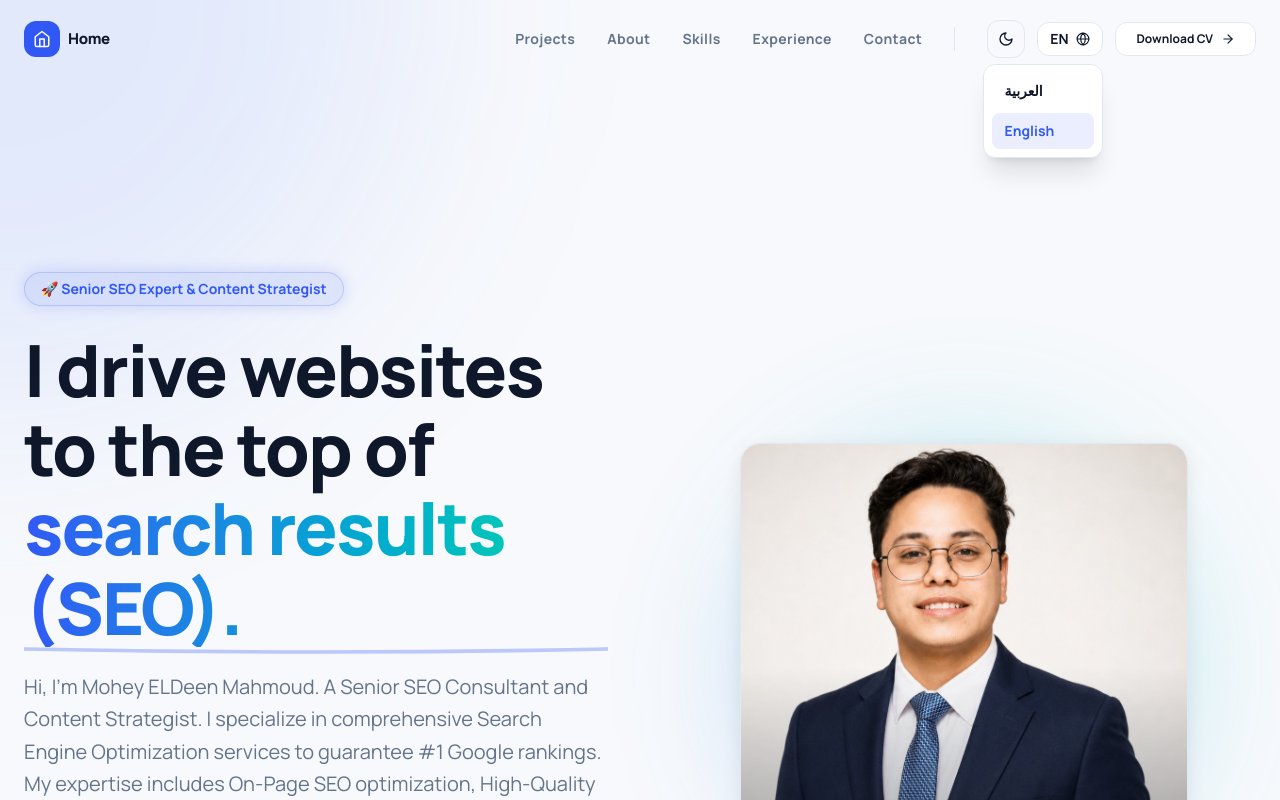
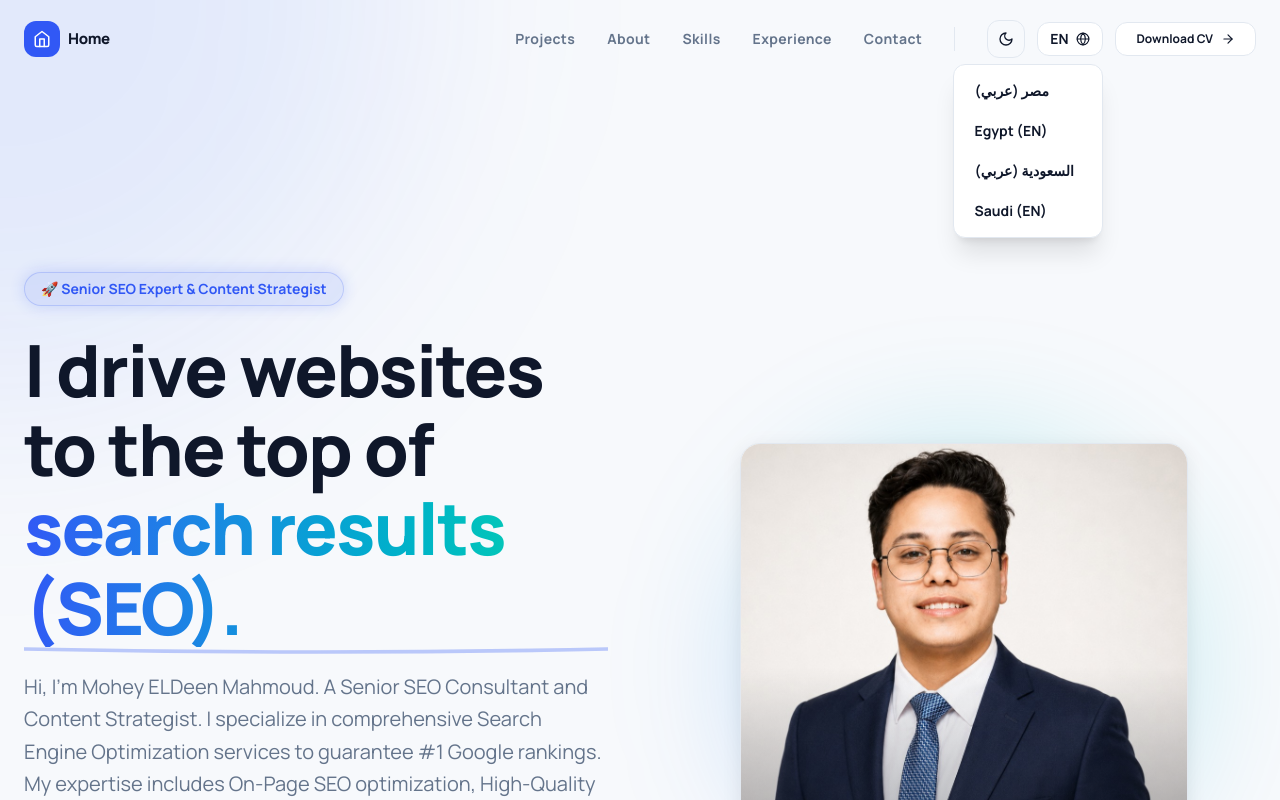
Before and after one commit to MoheyELdeenMahmoudd/seo-portfolio, a Next.js app: page /en in a window 1280 px wide. Both pictures are taken after a click on the button "EN". Shown: the top 800 px of the page. Built offline with nearby package versions, Linux system fonts and the light colour scheme.

Commit message:
Implement Hybrid Localization Architecture

```diff
--- a/src/app/[locale]/layout.tsx
+++ b/src/app/[locale]/layout.tsx
@@ -15,9 +15,13 @@ export async function generateMetadata({ params }: { params: Promise<{ locale: s
     alternates: {
       canonical: `${baseUrl}/${locale}`,
       languages: {
+        'en-EG': `${baseUrl}/eg-en`,
+        'ar-EG': `${baseUrl}/eg-ar`,
+        'en-SA': `${baseUrl}/sa-en`,
+        'ar-SA': `${baseUrl}/sa-ar`,
         'en': `${baseUrl}/en`,
         'ar': `${baseUrl}/ar`,
-        'x-default': `${baseUrl}/en`,
+        'x-default': `${baseUrl}/eg-en`,
       },
     },
   };
--- a/src/app/sitemap.ts
+++ b/src/app/sitemap.ts
@@ -1,14 +1,15 @@
 import { MetadataRoute } from 'next';
 import contentData from '../data/content.json';
 
-const locales = ['en', 'ar'];
+const homeLocales = ['eg-en', 'eg-ar', 'sa-en', 'sa-ar'];
+const globalLocales = ['en', 'ar'];
 const baseUrl = 'https://seo-portfolio-ebon.vercel.app';
 
 export default function sitemap(): MetadataRoute.Sitemap {
   const sitemapData: MetadataRoute.Sitemap = [];
 
-  // Add the base paths for all locales
-  locales.forEach((locale) => {
+  // Add the base paths for all homepage locales
+  homeLocales.forEach((locale) => {
     sitemapData.push({
       url: `${baseUrl}/${locale}`,
       lastModified: new Date(),
@@ -16,17 +17,19 @@ export default function sitemap(): MetadataRoute.Sitemap {
       priority: 1,
       alternates: {
         languages: {
-          'en': `${baseUrl}/en`,
-          'ar': `${baseUrl}/ar`,
-          'x-default': `${baseUrl}/en`,
+          'en-EG': `${baseUrl}/eg-en`,
+          'ar-EG': `${baseUrl}/eg-ar`,
+          'en-SA': `${baseUrl}/sa-en`,
+          'ar-SA': `${baseUrl}/sa-ar`,
+          'x-default': `${baseUrl}/eg-en`,
         },
       },
     });
   });
 
-  // Add all project case studies for all locales
+  // Add all project case studies for global locales
   contentData.projects.forEach((project) => {
-    locales.forEach((locale) => {
+    globalLocales.forEach((locale) => {
       sitemapData.push({
         url: `${baseUrl}/${locale}/projects/${project.id}`,
         lastModified: new Date(),
--- a/src/components/LanguageSwitch.tsx
+++ b/src/components/LanguageSwitch.tsx
@@ -20,6 +20,21 @@ export default function LanguageSwitch() {
     return () => document.removeEventListener('mousedown', handleClickOutside);
   }, []);
 
+  const pathname = typeof window !== 'undefined' ? window.location.pathname : '';
+  const [, , ...rest] = pathname.split('/');
+  const isInnerPage = rest[0] === 'projects' || rest[0] === 'blog';
+
+  // If we are on an inner page, only show EN and AR
+  const links = isInnerPage ? [
+    { code: 'ar', label: 'العربية' },
+    { code: 'en', label: 'English' }
+  ] : [
+    { code: 'eg-ar', label: 'مصر (عربي)' },
+    { code: 'eg-en', label: 'Egypt (EN)' },
+    { code: 'sa-ar', label: 'السعودية (عربي)' },
+    { code: 'sa-en', label: 'Saudi (EN)' }
+  ];
+
   return (
     <div className="relative" ref={dropdownRef}>
       <button
@@ -32,21 +47,17 @@ export default function LanguageSwitch() {
       </button>
 
       {isOpen && (
-        <div className="absolute top-full mt-2 rtl:left-0 ltr:right-0 bg-[var(--bg-card)] border border-[var(--border)] rounded-xl shadow-xl p-2 min-w-[120px] flex flex-col gap-1 z-50">
-          <Link
-            href="/ar"
-            className={`px-3 py-2 text-sm font-bold rounded-lg transition-colors ${routeLocale === 'ar' ? 'bg-primary/10 text-primary' : 'hover:bg-[var(--border)] text-[var(--text)]'}`}
-            onClick={() => setIsOpen(false)}
-          >
-            العربية
-          </Link>
-          <Link
-            href="/en"
-            className={`px-3 py-2 text-sm font-bold rounded-lg transition-colors ${routeLocale === 'en' ? 'bg-primary/10 text-primary' : 'hover:bg-[var(--border)] text-[var(--text)]'}`}
-            onClick={() => setIsOpen(false)}
-          >
-            English
-          </Link>
+        <div className="absolute top-full mt-2 rtl:left-0 ltr:right-0 bg-[var(--bg-card)] border border-[var(--border)] rounded-xl shadow-xl p-2 min-w-[150px] flex flex-col gap-1 z-50">
+          {links.map(link => (
+            <Link
+              key={link.code}
+              href={`/${link.code}/${rest.join('/')}`}
+              className={`px-3 py-2 text-sm font-bold rounded-lg transition-colors ${routeLocale === link.code ? 'bg-primary/10 text-primary' : 'hover:bg-[var(--border)] text-[var(--text)]'}`}
+              onClick={() => setIsOpen(false)}
+            >
+              {link.label}
+            </Link>
+          ))}
         </div>
       )}
     </div>
--- a/src/components/LocalSeoSection.tsx
+++ b/src/components/LocalSeoSection.tsx
@@ -7,6 +7,47 @@ export default function LocalSeoSection() {
   const { routeLocale, dir } = useTranslation();
 
   const content = {
+    'eg-ar': {
+      title: 'خبير سيو في مصر',
+      subtitle: 'الاستهداف المحلي (Local SEO)',
+      description: 'أقدم خدمات تحسين محركات البحث المتقدمة في جميع أنحاء مصر (القاهرة، الإسكندرية، المنصورة، وغيرها). أساعد الشركات المصرية على الهيمنة على نتائج البحث المحلية وجذب العملاء المحتملين.',
+      stats: [
+        { label: 'ملف تجاري تم تحسينه', value: '+50' },
+        { label: 'زيادة في الزيارات المحلية', value: '%300' },
+        { label: 'تصدر في خرائط جوجل', value: '+150' }
+      ]
+    },
+    'eg-en': {
+      title: 'SEO Expert in Egypt',
+      subtitle: 'Local SEO Strategy',
+      description: 'Providing advanced Search Engine Optimization services across Egypt (Cairo, Alexandria, Mansoura, etc.). I help Egyptian businesses dominate local search results and drive high-quality leads.',
+      stats: [
+        { label: 'Google Business Profiles Optimized', value: '50+' },
+        { label: 'Increase in Local Traffic', value: '300%' },
+        { label: 'Top 3 Map Pack Rankings', value: '150+' }
+      ]
+    },
+    'sa-ar': {
+      title: 'خبير سيو في السعودية',
+      subtitle: 'الاستهداف المحلي (Local SEO)',
+      description: 'أقدم خدمات سيو احترافية للشركات في المملكة العربية السعودية (الرياض، جدة، الدمام، مكة). تصدر نتائج البحث في السوق السعودي الواعد مع استراتيجيات مخصصة للسوق الخليجي.',
+      stats: [
+        { label: 'ملف تجاري تم تحسينه', value: '+50' },
+        { label: 'زيادة في الزيارات المحلية', value: '%300' },
+        { label: 'تصدر في خرائط جوجل', value: '+150' }
+      ]
+    },
+    'sa-en': {
+      title: 'SEO Expert in Saudi Arabia',
+      subtitle: 'Local SEO Strategy',
+      description: 'Providing professional SEO services for businesses in Saudi Arabia (Riyadh, Jeddah, Dammam, Mecca). Dominate search results in the promising Saudi market with custom Gulf-tailored strategies.',
+      stats: [
+        { label: 'Google Business Profiles Optimized', value: '50+' },
+        { label: 'Increase in Local Traffic', value: '300%' },
+        { label: 'Top 3 Map Pack Rankings', value: '150+' }
+      ]
+    },
+    // Fallbacks for global pages
     'en': {
       title: 'Local SEO Domination',
       subtitle: 'Conquer Your Local Market',
--- a/src/lib/i18n.tsx
+++ b/src/lib/i18n.tsx
@@ -7,7 +7,7 @@ import ar from '../i18n/ar.json';
 const translations = { en, ar };
 
 export type Locale = 'en' | 'ar';
-export type RouteLocale = 'en' | 'ar';
+export type RouteLocale = 'eg-en' | 'eg-ar' | 'sa-en' | 'sa-ar' | 'en' | 'ar';
 
 interface I18nContextType {
   locale: Locale;
@@ -21,16 +21,16 @@ const I18nContext = createContext<I18nContextType | null>(null);
 
 export function LanguageProvider({
   children,
-  initialLocale = 'en'
+  initialLocale = 'eg-en'
 }: {
   children: React.ReactNode;
   initialLocale?: string;
 }) {
-  const [routeLocale, setRouteLocaleState] = useState<RouteLocale>((initialLocale as RouteLocale) || 'en');
+  const [routeLocale, setRouteLocaleState] = useState<RouteLocale>((initialLocale as RouteLocale) || 'eg-en');
   const [mounted, setMounted] = useState(false);
 
   // Extract actual language from the route locale
-  const locale: Locale = routeLocale === 'ar' ? 'ar' : 'en';
+  const locale: Locale = routeLocale.includes('ar') ? 'ar' : 'en';
 
   useEffect(() => {
     setMounted(true);
--- a/src/proxy.ts
+++ b/src/proxy.ts
@@ -1,8 +1,8 @@
 import { NextResponse } from 'next/server';
 import type { NextRequest } from 'next/server';
 
-const locales = ['en', 'ar'];
-const defaultLocale = 'en';
+const locales = ['eg-en', 'eg-ar', 'sa-en', 'sa-ar', 'en', 'ar'];
+const defaultLocale = 'eg-en';
 
 export default function proxy(request: NextRequest) {
   const { pathname } = request.nextUrl;
@@ -19,6 +19,14 @@ export default function proxy(request: NextRequest) {
     return NextResponse.next();
   }
 
+  // Redirect /en to /eg-en and /ar to /eg-ar for homepage
+  if (pathname === '/en') {
+    return NextResponse.redirect(new URL(`/eg-en`, request.url));
+  }
+  if (pathname === '/ar') {
+    return NextResponse.redirect(new URL(`/eg-ar`, request.url));
+  }
+
   // Check if the pathname is missing a locale
   const pathnameIsMissingLocale = locales.every(
     (locale) => !pathname.startsWith(`/${locale}/`) && pathname !== `/${locale}`
@@ -26,9 +34,20 @@ export default function proxy(request: NextRequest) {
 
   // Redirect if there is no locale
   if (pathnameIsMissingLocale) {
-    // We only support en and ar now
     return NextResponse.redirect(
       new URL(`/${defaultLocale}${pathname}`, request.url)
+    );
+  }
+
+  // Handle hybrid architecture: Redirect country-specific locales to base locales for inner pages
+  const [, routeLocale, ...rest] = pathname.split('/');
+  const isInnerPage = rest[0] === 'projects' || rest[0] === 'blog';
+  const isCountryLocale = routeLocale.includes('-');
+
+  if (isInnerPage && isCountryLocale) {
+    const baseLocale = routeLocale.includes('ar') ? 'ar' : 'en';
+    return NextResponse.redirect(
+      new URL(`/${baseLocale}/${rest.join('/')}`, request.url)
     );
   }
 
```
